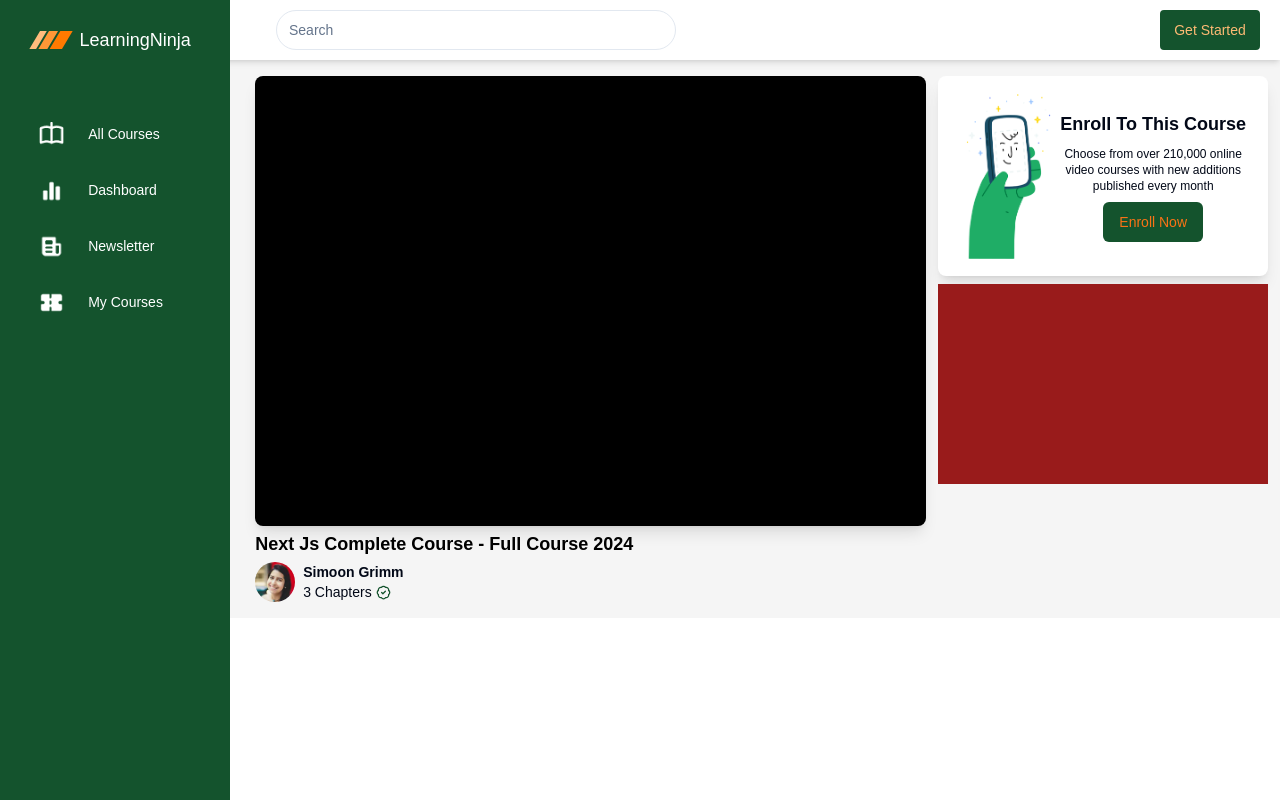
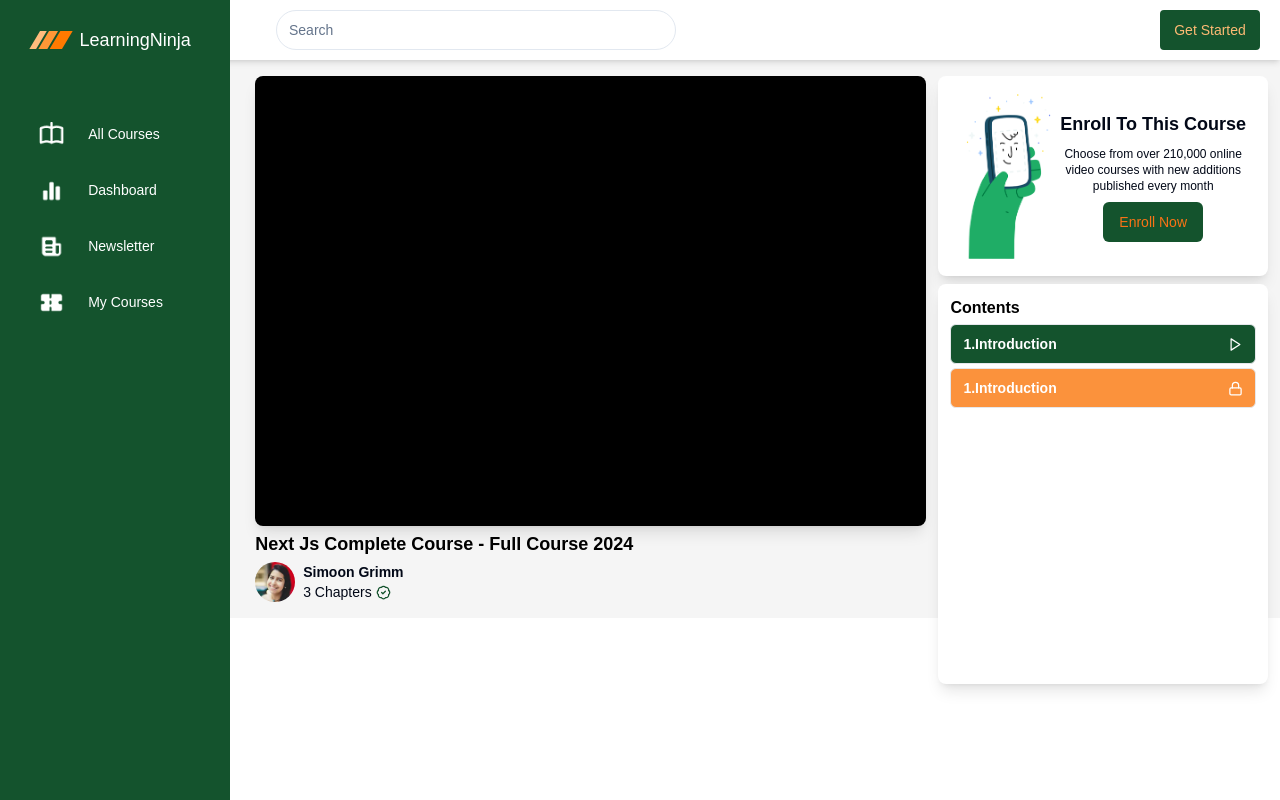
Before and after one commit to Kwenpicasso/learning-system, a Next.js app: page /singlecourse/1 in a window 1280 px wide. Built offline with nearby package versions, Linux system fonts and the light colour scheme; no server answers; a web font is replaced by a local one.

Commit message:
enroll btn changed

```diff
--- a/app/(dahboard)/(routes)/singlecourse/[id]/page.tsx
+++ b/app/(dahboard)/(routes)/singlecourse/[id]/page.tsx
@@ -1,6 +1,7 @@
 import EnrollSection from '@/app/_component/EnrollSection'
 import VideoDescription from '@/app/_component/VideoDescription'
 import VideoSection from '@/app/_component/VideoSection'
+import { LockIcon, Play } from 'lucide-react'
 import React from 'react'
 
 const page = () => {
@@ -17,9 +18,16 @@ const page = () => {
       <div className='col-span-2 h-[400px] lg:col-span-6'>
         {/* enroll section component */}
       <EnrollSection/>
-       <div className='w-full h-[200px] bg-red-800 mt-2'>
-
-
+       <div className='w-full h-full bg-white mt-2 rounded-lg shadow-lg flex gap-1 flex-col p-3'>
+        <h1 className='capitalize font-semibold text-base text-black'>Contents</h1>
+        <div className='w-full h-[40px] font-semibold text-sm px-3  border-1px border-gray-200 bg-green-900 text-white rounded-md border flex justify-between items-center'>
+        <h1>1.Introduction</h1>
+        <Play size={15}/>
+        </div>
+        <div className='w-full h-[40px] font-semibold text-sm px-3  border-1px border-gray-200 bg-orange-400 text-white rounded-md border flex justify-between items-center'>
+        <h1>1.Introduction</h1>
+        <LockIcon size={15}/>
+        </div>
        </div>
 
       </div>
```
